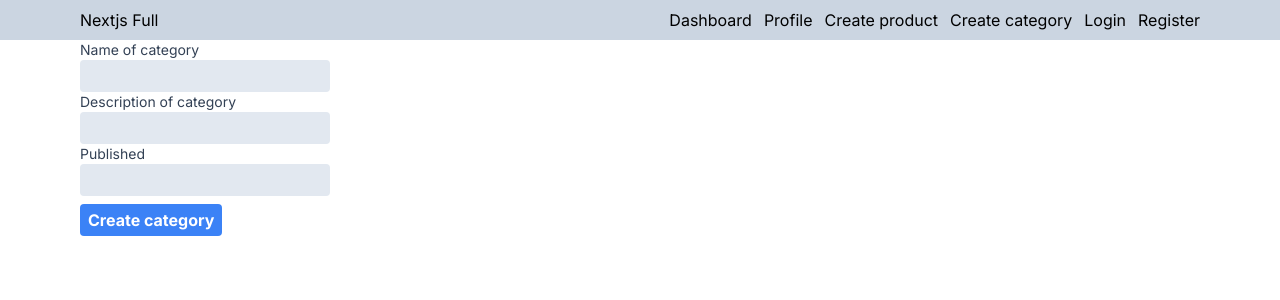
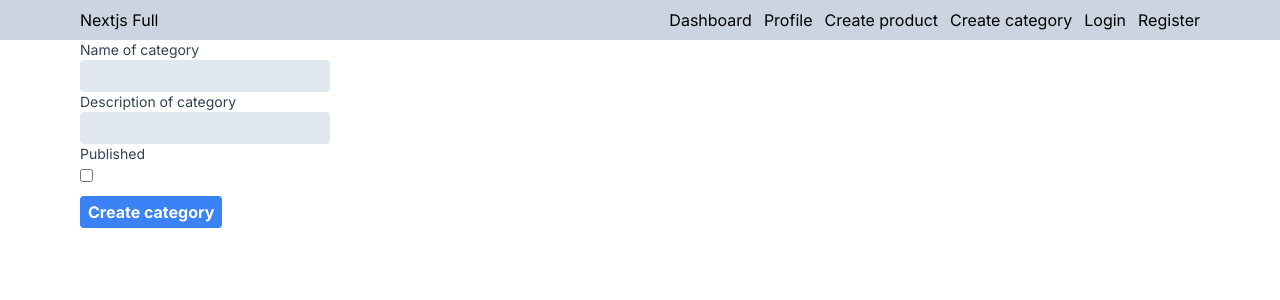
Before and after one commit to UlisesOrnelasR/nextjs-fullstack-app, a Next.js app: page /dashboard/categories/new in a window 1280 px wide. Shown: the top 300 px of the page. Built offline with nearby package versions, Linux system fonts and the light colour scheme.

Commit message:
catch data from form

```diff
--- a/src/app/dashboard/categories/new/page.tsx
+++ b/src/app/dashboard/categories/new/page.tsx
@@ -1,16 +1,15 @@
-import { Label, Input, Button } from "@/components/ui";
+import CategoryForm from "@/components/categories/CategoryForm";
+import { Metadata } from "next";
+
+export const metadata: Metadata = {
+  title: "Create category",
+  description: "Create a new category",
+};
+
 const CategoryPage = () => {
   return (
     <div>
-      <form action="">
-        <Label>Name of category</Label>
-        <Input />
-        <Label>Description of category</Label>
-        <Input />
-        <Label>Published</Label>
-        <Input />
-        <Button className="block mt-2">Create category</Button>
-      </form>
+      <CategoryForm />
     </div>
   );
 };
--- /dev/null
+++ b/src/components/categories/CategoryForm.tsx
@@ -0,0 +1,23 @@
+"use client";
+import { useForm } from "react-hook-form";
+import { Label, Input, Button } from "@/components/ui";
+
+const CategoryForm = () => {
+  const { register, handleSubmit } = useForm();
+
+  return (
+    <div>
+      <form onSubmit={handleSubmit((data) => console.log(data))}>
+        <Label>Name of category</Label>
+        <Input {...register("name")} />
+        <Label>Description of category</Label>
+        <Input {...register("description")} />
+        <Label>Published</Label>
+        <Input type="checkbox" {...register("published")} />
+        <Button className="block mt-2">Create category</Button>
+      </form>
+    </div>
+  );
+};
+
+export default CategoryForm;
--- a/src/components/ui/Input.tsx
+++ b/src/components/ui/Input.tsx
@@ -1,3 +1,12 @@
-export const Input = () => {
-  return <input className="bg-slate-200 rounded px-2 py-1" />;
-};
+import { forwardRef } from "react";
+
+export const Input = forwardRef<
+  HTMLInputElement,
+  React.InputHTMLAttributes<HTMLInputElement>
+>((props, ref) => {
+  return (
+    <input className="bg-slate-200 rounded px-2 py-1" {...props} ref={ref} />
+  );
+});
+
+Input.displayName = "Input";
```
